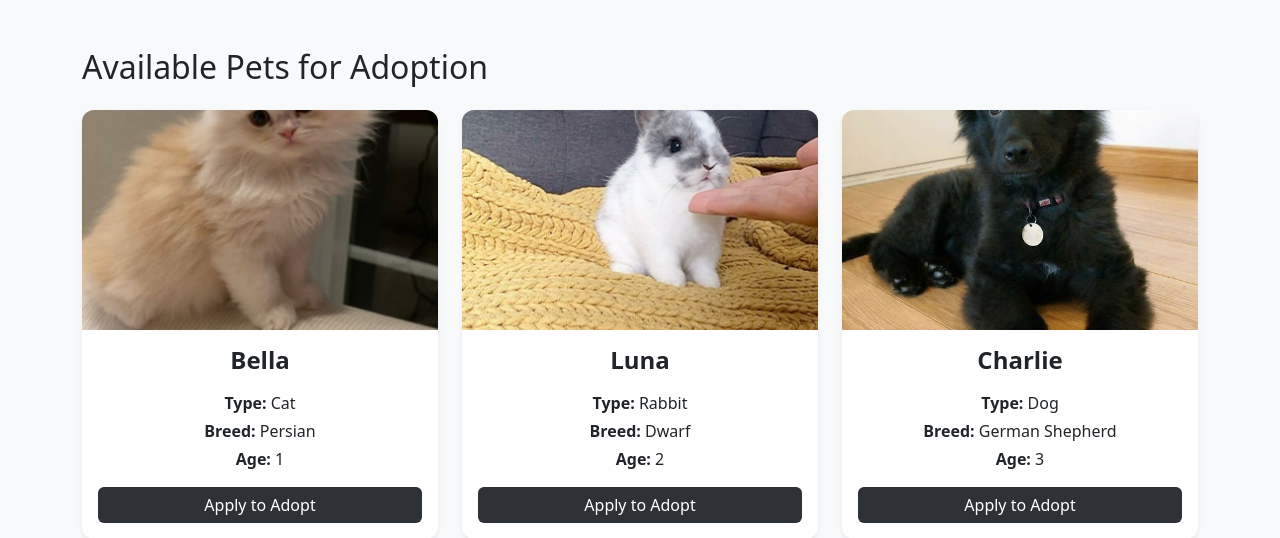
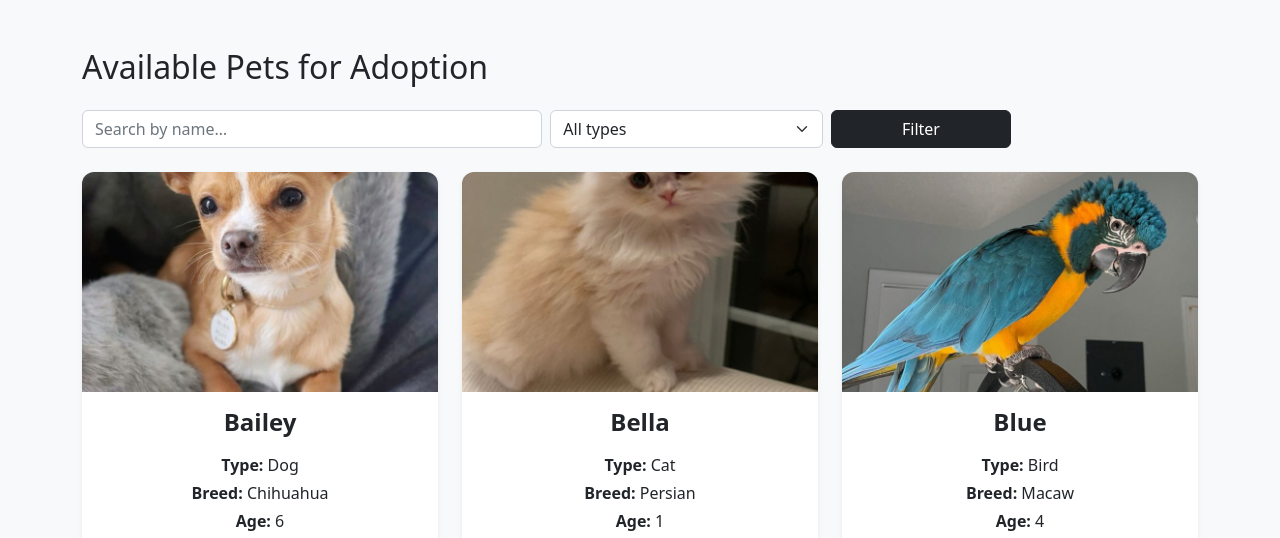
Before and after one commit to lubdhak7414/PawsAndQueries, a PHP site: page /adopt_pet.php in a window 1280 px wide. Shown: the part 56-594 px from the top of the page. Run offline with PHP 8.4, Linux system fonts and the light colour scheme; a user stored in the database is signed in; data comes from the database, SQL or seed files in the repository.

Commit message:
Add name search and type filter to the adoptable pets page

```diff
--- a/adopt_pet.php
+++ b/adopt_pet.php
@@ -30,8 +30,27 @@ if ($_SERVER['REQUEST_METHOD'] === 'POST') {
     }
 }
 
+// Optional search + type filter from the query string.
+$search = trim($_GET['q'] ?? '');
+$type   = trim($_GET['type'] ?? '');
+
 // Pets that are still available and have no pending application against them.
-$pets = $pdo->query("
+$conditions = [
+    'p.AdoptionStatus = 0',
+    "(latest.Status IS NULL OR latest.Status <> 'Pending')",
+];
+$params = [];
+
+if ($search !== '') {
+    $conditions[] = 'p.Name LIKE ?';
+    $params[]     = '%' . $search . '%';
+}
+if ($type !== '') {
+    $conditions[] = 'p.Type = ?';
+    $params[]     = $type;
+}
+
+$sql = '
     SELECT DISTINCT p.Pet_id, p.Name, p.Type, p.Breed, p.Age, p.Image_url,
            latest.Status AS Last_Status
     FROM pet p
@@ -44,9 +63,16 @@ $pets = $pdo->query("
             WHERE Pet_id = aa.Pet_id
         )
     ) latest ON p.Pet_id = latest.Pet_id
-    WHERE p.AdoptionStatus = 0
-      AND (latest.Status IS NULL OR latest.Status <> 'Pending')
-")->fetchAll();
+    WHERE ' . implode(' AND ', $conditions) . '
+    ORDER BY p.Name';
+
+$stmt = $pdo->prepare($sql);
+$stmt->execute($params);
+$pets = $stmt->fetchAll();
+
+// Distinct pet types, for the filter dropdown.
+$types = $pdo->query('SELECT DISTINCT Type FROM pet WHERE Type IS NOT NULL ORDER BY Type')
+    ->fetchAll(PDO::FETCH_COLUMN);
 ?>
 <!DOCTYPE html>
 <html lang="en">
@@ -69,6 +95,29 @@ $pets = $pdo->query("
             <button type="button" class="btn-close" data-bs-dismiss="alert" aria-label="Close"></button>
         </div>
     <?php endif; ?>
+
+    <form class="row g-2 mb-4" method="GET">
+        <div class="col-sm-6 col-md-5">
+            <input type="text" name="q" value="<?= e($search) ?>" class="form-control"
+                   placeholder="Search by name…">
+        </div>
+        <div class="col-sm-4 col-md-3">
+            <select name="type" class="form-select">
+                <option value="">All types</option>
+                <?php foreach ($types as $t): ?>
+                    <option value="<?= e($t) ?>"<?= $type === $t ? ' selected' : '' ?>><?= e($t) ?></option>
+                <?php endforeach; ?>
+            </select>
+        </div>
+        <div class="col-sm-2 col-md-2 d-grid">
+            <button type="submit" class="btn btn-dark">Filter</button>
+        </div>
+        <?php if ($search !== '' || $type !== ''): ?>
+            <div class="col-sm-12 col-md-2 d-grid">
+                <a href="adopt_pet.php" class="btn btn-outline-secondary">Clear</a>
+            </div>
+        <?php endif; ?>
+    </form>
 
     <div class="row">
         <?php foreach ($pets as $pet): ?>
```
